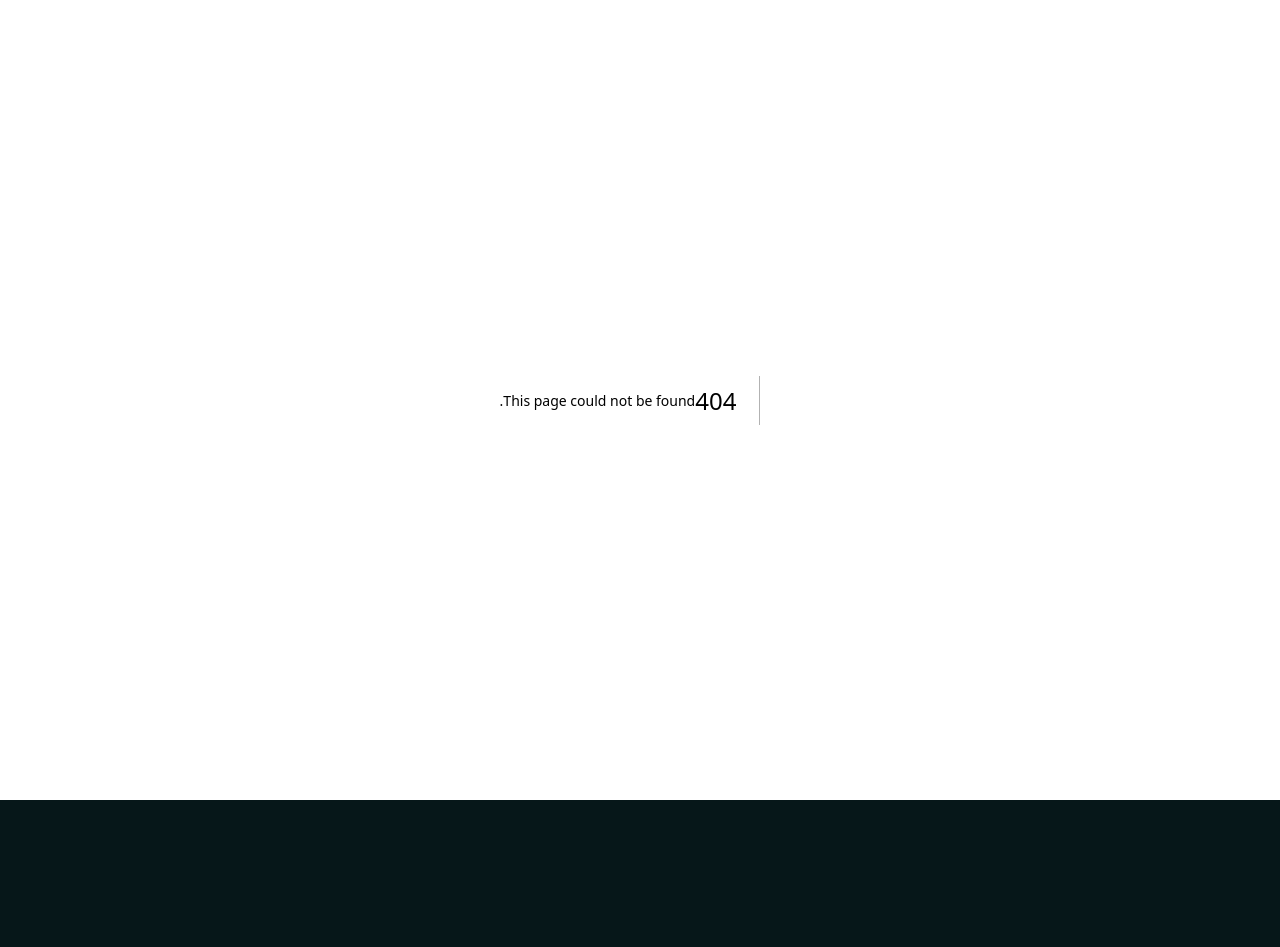
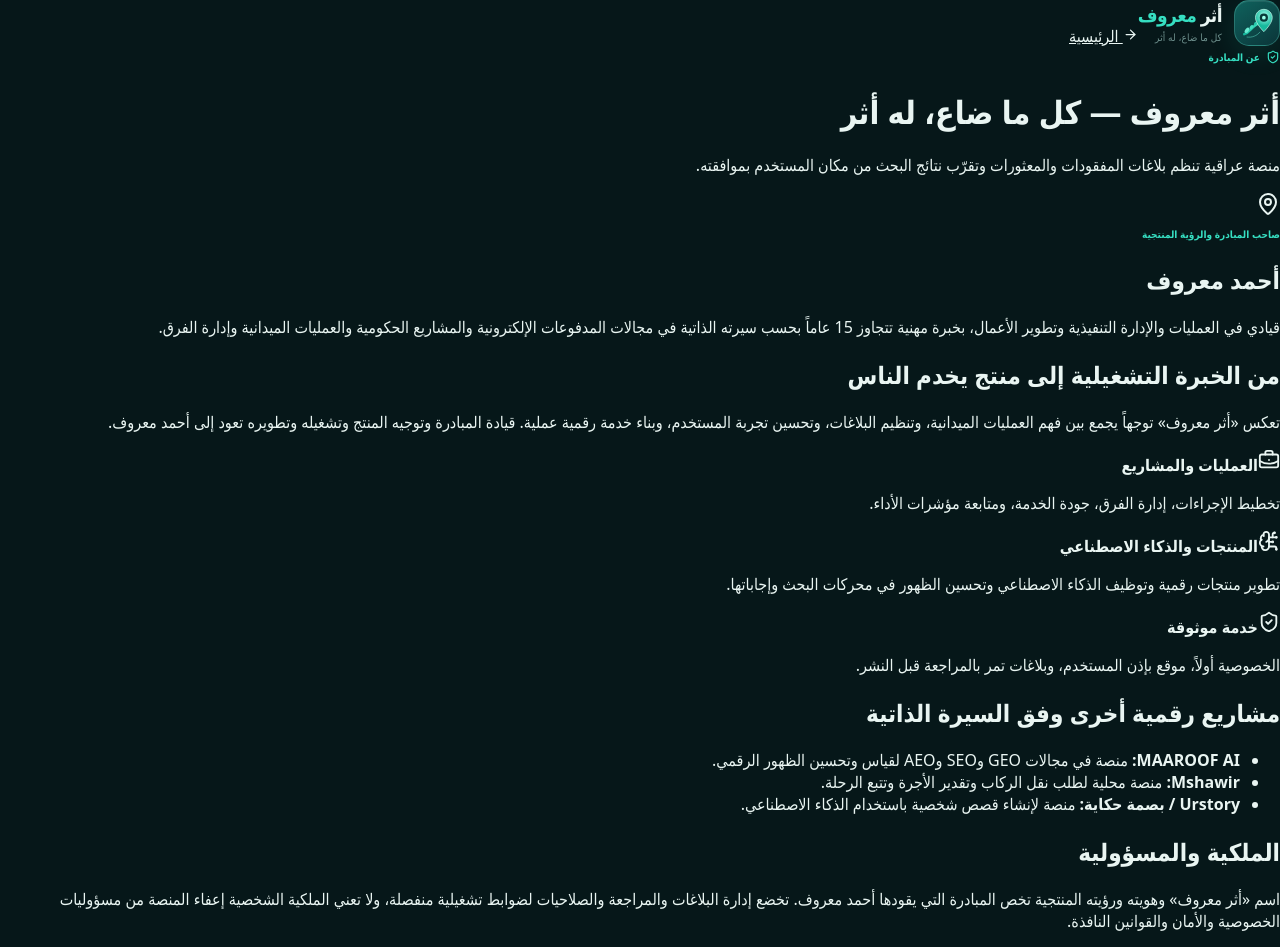
Before and after one commit to ahmedfouaadqi-glitch/atharmaaroof, a Next.js app: page /about in a window 1280 px wide. Before the commit this address had no page. Shown: the top 947 px of the page. Before the commit the page ends 800 px from the top, so only its background shows below. Built offline with nearby package versions, Linux system fonts and the light colour scheme.

Commit message:
content: add founder and project attribution from supplied CV

```diff
--- /dev/null
+++ b/app/about/page.tsx
@@ -0,0 +1,50 @@
+import type { Metadata } from "next";
+import Link from "next/link";
+import { ArrowUpLeft, BrainCircuit, BriefcaseBusiness, MapPin, ShieldCheck } from "lucide-react";
+import InfoPageShell from "@/components/InfoPageShell";
+
+export const metadata: Metadata = {
+  title: "عن أثر معروف | المبادرة وصاحبها",
+  description: "الرؤية والملكية والتطوير في منصة أثر معروف."
+};
+
+export default function AboutPage() {
+  return (
+    <InfoPageShell
+      kicker="عن المبادرة"
+      title="أثر معروف — كل ما ضاع، له أثر"
+      description="منصة عراقية تنظم بلاغات المفقودات والمعثورات وتقرّب نتائج البحث من مكان المستخدم بموافقته."
+    >
+      <section className="founder-card">
+        <span className="founder-avatar"><MapPin size={24} /></span>
+        <div>
+          <span className="section-kicker">صاحب المبادرة والرؤية المنتجية</span>
+          <h2>أحمد معروف</h2>
+          <p>قيادي في العمليات والإدارة التنفيذية وتطوير الأعمال، بخبرة مهنية تتجاوز 15 عاماً بحسب سيرته الذاتية في مجالات المدفوعات الإلكترونية والمشاريع الحكومية والعمليات الميدانية وإدارة الفرق.</p>
+        </div>
+      </section>
+      <section>
+        <h2>من الخبرة التشغيلية إلى منتج يخدم الناس</h2>
+        <p>تعكس «أثر معروف» توجهاً يجمع بين فهم العمليات الميدانية، وتنظيم البلاغات، وتحسين تجربة المستخدم، وبناء خدمة رقمية عملية. قيادة المبادرة وتوجيه المنتج وتشغيله وتطويره تعود إلى أحمد معروف.</p>
+      </section>
+      <div className="about-pillars">
+        <article><BriefcaseBusiness size={22} /><b>العمليات والمشاريع</b><p>تخطيط الإجراءات، إدارة الفرق، جودة الخدمة، ومتابعة مؤشرات الأداء.</p></article>
+        <article><BrainCircuit size={22} /><b>المنتجات والذكاء الاصطناعي</b><p>تطوير منتجات رقمية وتوظيف الذكاء الاصطناعي وتحسين الظهور في محركات البحث وإجاباتها.</p></article>
+        <article><ShieldCheck size={22} /><b>خدمة موثوقة</b><p>الخصوصية أولاً، موقع بإذن المستخدم، وبلاغات تمر بالمراجعة قبل النشر.</p></article>
+      </div>
+      <section>
+        <h2>مشاريع رقمية أخرى وفق السيرة الذاتية</h2>
+        <ul>
+          <li><b>MAAROOF AI:</b> منصة في مجالات GEO وSEO وAEO لقياس وتحسين الظهور الرقمي.</li>
+          <li><b>Mshawir:</b> منصة محلية لطلب نقل الركاب وتقدير الأجرة وتتبع الرحلة.</li>
+          <li><b>Urstory / بصمة حكاية:</b> منصة لإنشاء قصص شخصية باستخدام الذكاء الاصطناعي.</li>
+        </ul>
+      </section>
+      <section>
+        <h2>الملكية والمسؤولية</h2>
+        <p>اسم «أثر معروف» وهويته ورؤيته المنتجية تخص المبادرة التي يقودها أحمد معروف. تخضع إدارة البلاغات والمراجعة والصلاحيات لضوابط تشغيلية منفصلة، ولا تعني الملكية الشخصية إعفاء المنصة من مسؤوليات الخصوصية والأمان والقوانين النافذة.</p>
+      </section>
+      <Link className="about-cta" href="/"><span>ابدأ باستخدام أثر معروف</span><ArrowUpLeft size={17} /></Link>
+    </InfoPageShell>
+  );
+}
```
